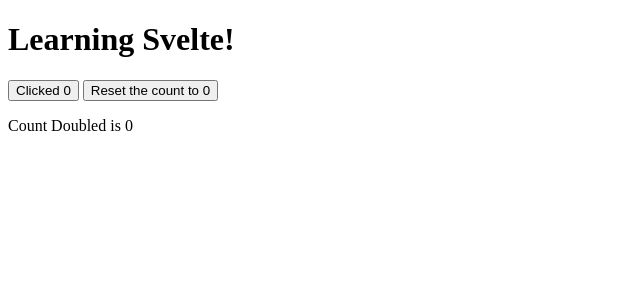
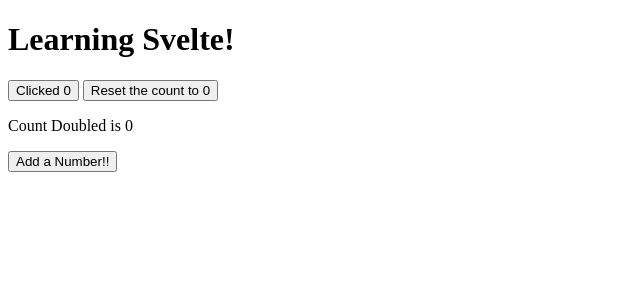
Before and after one commit to Aiyush-G/SvelteWebsite, a SvelteKit app in the folder myapp/: page / in a window 1280 px wide. Shown: the top 300 px of the page, without its empty margins (0-640 px from the left). Built offline with nearby package versions, Linux system fonts and the light colour scheme.

Commit message:
understading why arrays are reactive

```diff
--- a/myapp/src/routes/+page.svelte
+++ b/myapp/src/routes/+page.svelte
@@ -1,7 +1,11 @@
 <script>
     let count = 0;
+    let numbers = [1,2,3,4,5,6];
+
+
     $: doubled = count*2;
-    $: console.log(`the count is ${count}`);
+    // $: console.log(`the count is ${count}`);
+    $: console.log(`${numbers}`);
 
     $: if (count >= 20){
         alert("THE COUNT IS SUPER HIGH, gonna reset it now");
@@ -15,6 +19,11 @@
     function reset(){
         count = 0;
     }
+
+    function addNumber(){
+        numbers = [...numbers, numbers.length + 1];
+
+    }
 </script>
 
 <h1>Learning Svelte!</h1>
@@ -22,8 +31,10 @@
 <button on:click={increment}>
     Clicked {count}
 </button>
+
 <button on:click={reset}>
     Reset the count to 0
 </button>
+<p>Count Doubled is {doubled}</p>
 
-<p>Count Doubled is {doubled}</p>
+<button on:click={addNumber}>Add a Number!!</button>
```
